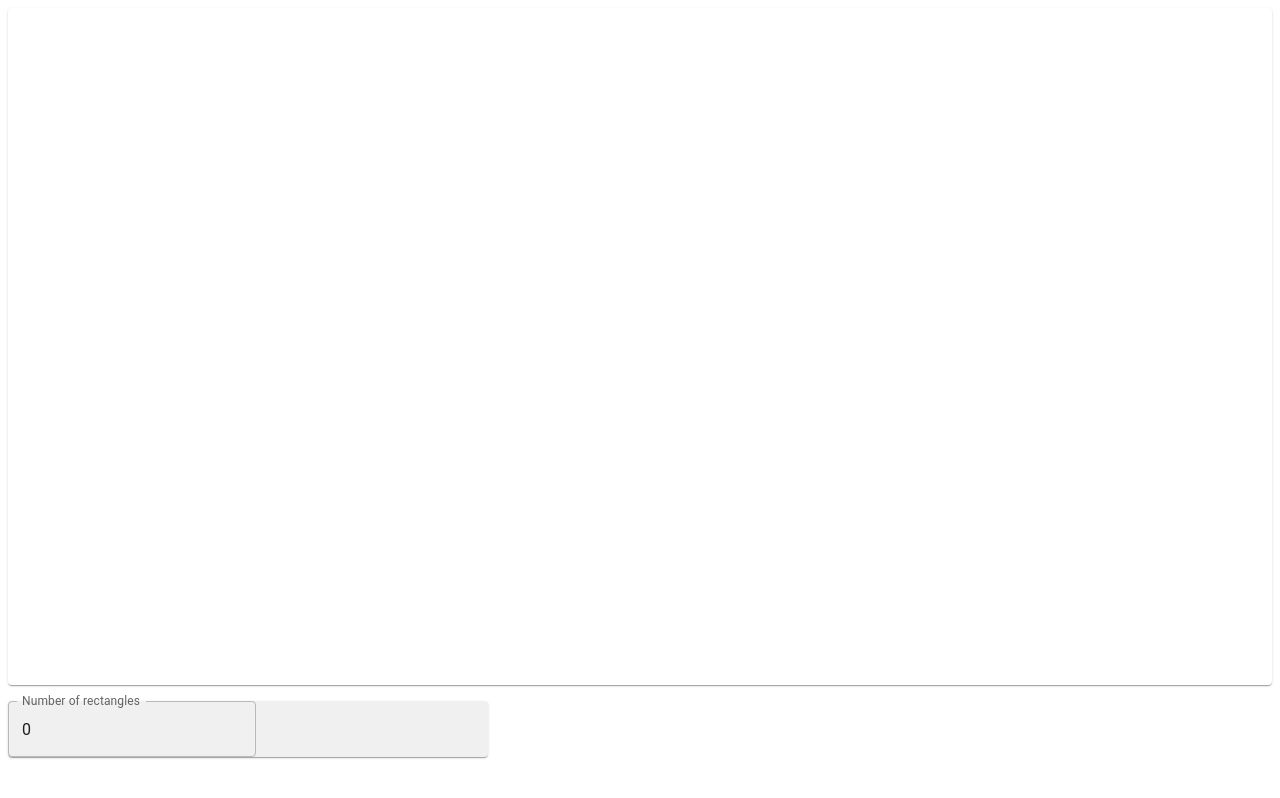
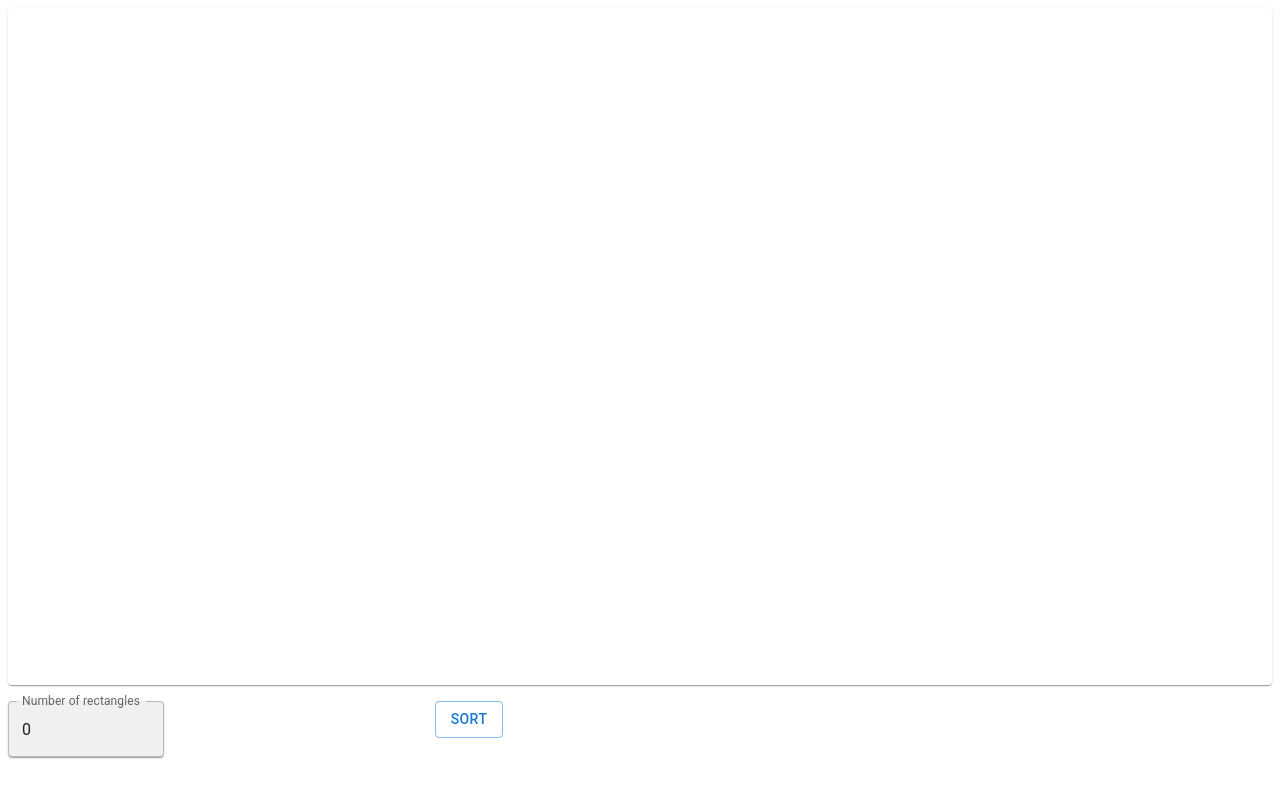
Before and after one commit to sktrinh12/bubble-sort-viz, a React (Vite) app: page / in a window 1280 px wide. Built offline with nearby package versions, Linux system fonts and the light colour scheme.

Commit message:
click sort button

```diff
--- a/src/Grid.tsx
+++ b/src/Grid.tsx
@@ -3,6 +3,15 @@ import Box from "@mui/material/Box";
 import Paper from "@mui/material/Paper";
 import Grid from "@mui/material/Grid";
 import TextField from "@mui/material/TextField";
+import Button from "@mui/material/Button";
+
+interface GridLayoutProps {
+  handleChange: (event: React.ChangeEvent<HTMLInputElement>) => void;
+  handleClickSort: (event: React.MouseEvent<HTMLButtonElement>) => void;
+  numRectangles: number;
+  rectangles: JSX.Element[];
+  svgRef: React.RefObject<SVGSVGElement>;
+}
 
 const RootStyles = styled(Paper)(({ theme }) => ({
   minHeight: "80vh",
@@ -23,7 +32,13 @@ const InputStyles = styled(Paper)(({ theme }) => ({
   backgroundColor: "#f0f0f0",
 }));
 
-function GridLayout({ numRectangles, handleChange, rectangles, svgRef }) {
+const GridLayout: React.FC<GridLayoutProps> = ({
+  handleChange,
+  handleClickSort,
+  numRectangles,
+  rectangles,
+  svgRef,
+}) => {
   return (
     <Box sx={{ flexGrow: 1 }}>
       <Grid container spacing={2}>
@@ -32,7 +47,7 @@ function GridLayout({ numRectangles, handleChange, rectangles, svgRef }) {
             <svg ref={svgRef}>{rectangles}</svg>
           </RootStyles>
         </Grid>
-        <Grid item xs={12}>
+        <Grid item xs={4}>
           <InputStyles>
             <TextField
               label="Number of rectangles"
@@ -42,9 +57,14 @@ function GridLayout({ numRectangles, handleChange, rectangles, svgRef }) {
             />
           </InputStyles>
         </Grid>
+        <Grid item xs={8}>
+          <Button color="primary" variant="outlined" onClick={handleClickSort}>
+            Sort
+          </Button>
+        </Grid>
       </Grid>
     </Box>
   );
-}
+};
 
 export default GridLayout;
```
